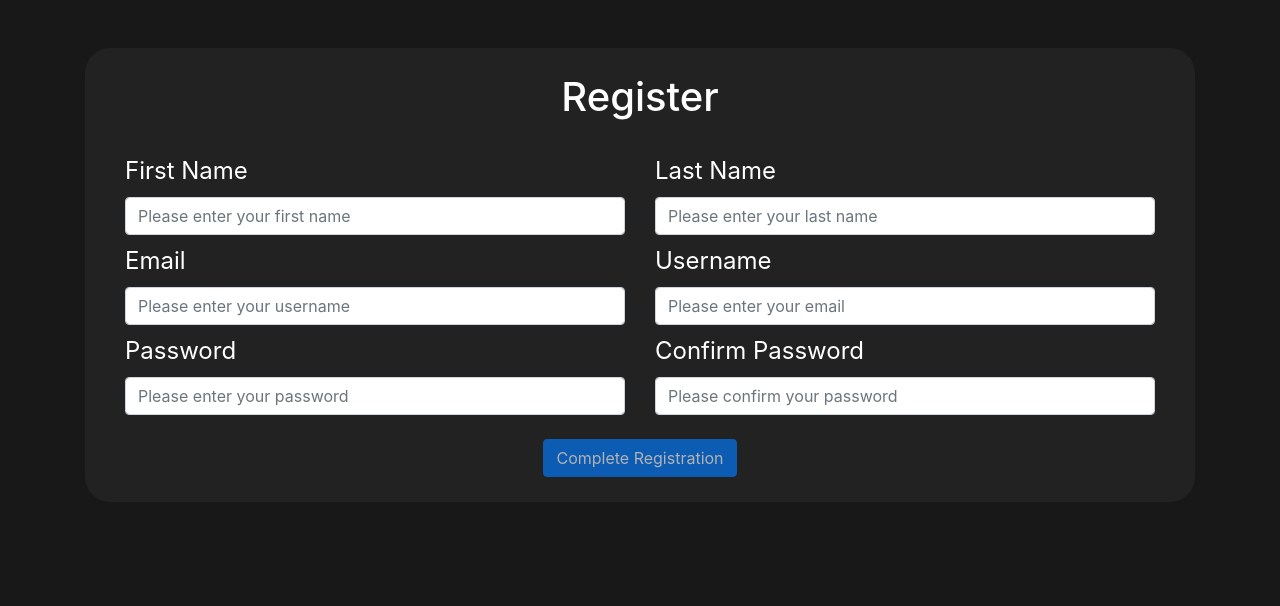
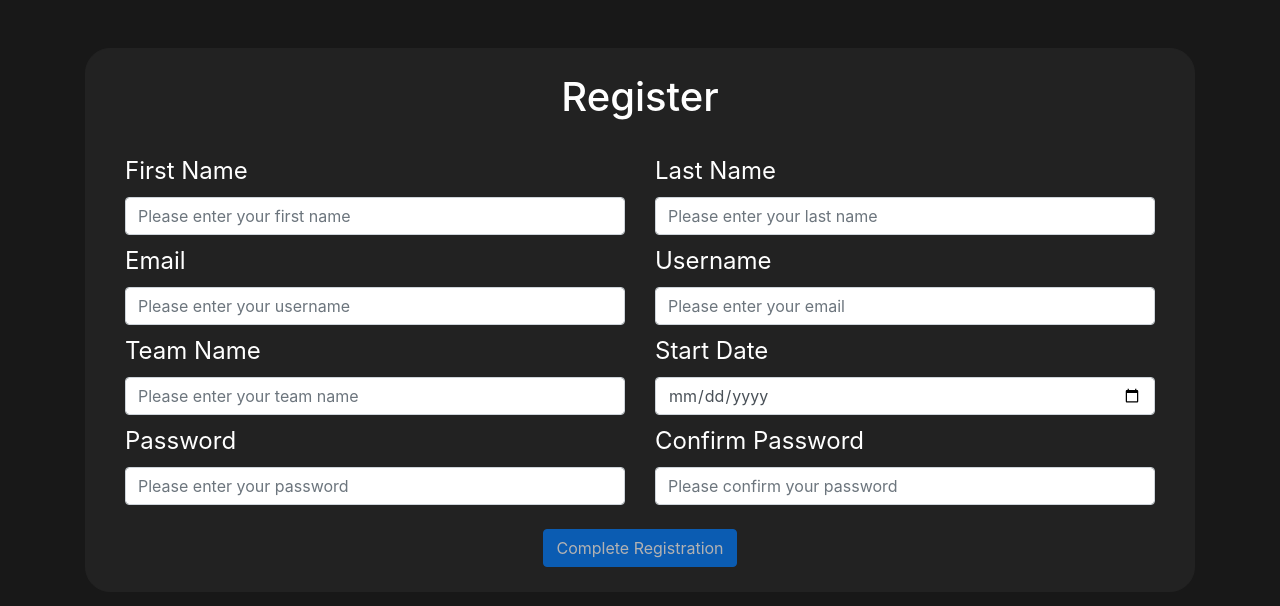
Before and after one commit to CyrusWarner/IIM-Angular-Front-End, an Angular app: page /register in a window 1280 px wide. Shown: the top 606 px of the page. Built offline with nearby package versions, Linux system fonts and the light colour scheme.

Commit message:
Added team name and start date fields.

```diff
--- a/src/app/pages/register/register.component.html
+++ b/src/app/pages/register/register.component.html
@@ -24,6 +24,13 @@
             placeholder="Please enter your username"
           />
           <div class="form-error"  *ngIf="email.invalid && email.touched">Email is required</div>
+          <label class="register-label">Team Name</label>
+          <input
+            formControlName="teamName"
+            class="form-control mb-2"
+            placeholder="Please enter your team name"
+          />
+          <div class="form-error" *ngIf="teamName.invalid && teamName.touched">Team Name is required</div>
           <label class="register-label">Password</label>
           <input
             formControlName="password"
@@ -48,6 +55,14 @@
             placeholder="Please enter your email"
           />
           <div class="form-error" *ngIf="userName.invalid && userName.touched">Username is required</div>
+          <label class="register-label">Start Date</label>
+          <input
+            formControlName="startDate"
+            class="form-control mb-2"
+            placeholder="Please enter your teams start date"
+            type="date"
+          />
+          <div class="form-error" *ngIf="startDate.invalid && startDate.touched">Start Date is required</div>
           <label class="register-label">Confirm Password</label>
           <input
             formControlName="confirmPassword"
--- a/src/app/pages/register/register.component.ts
+++ b/src/app/pages/register/register.component.ts
@@ -12,6 +12,8 @@ export class RegisterComponent implements OnInit {
   firstName:FormControl
   lastName:FormControl
   userName:FormControl
+  teamName: FormControl
+  startDate:FormControl
   email:FormControl
   password:FormControl
   confirmPassword:FormControl
@@ -21,6 +23,8 @@ export class RegisterComponent implements OnInit {
     this.firstName = new FormControl('', Validators.required);
     this.lastName =  new FormControl('', Validators.required)
     this.userName = new FormControl('', Validators.required)
+    this.teamName = new FormControl('', Validators.required)
+    this.startDate = new FormControl('', Validators.required)
     this.email = new FormControl('', Validators.required)
     this.password = new FormControl('', Validators.required)
     this.confirmPassword = new FormControl('', Validators.required)
@@ -29,6 +33,8 @@ export class RegisterComponent implements OnInit {
       firstName: this.firstName,
       lastName: this.lastName,
       userName: this.userName,
+      teamName: this.teamName,
+      startDate: this.startDate,
       email: this.email,
       password: this.password,
       confirmPassword: this.confirmPassword,
```
